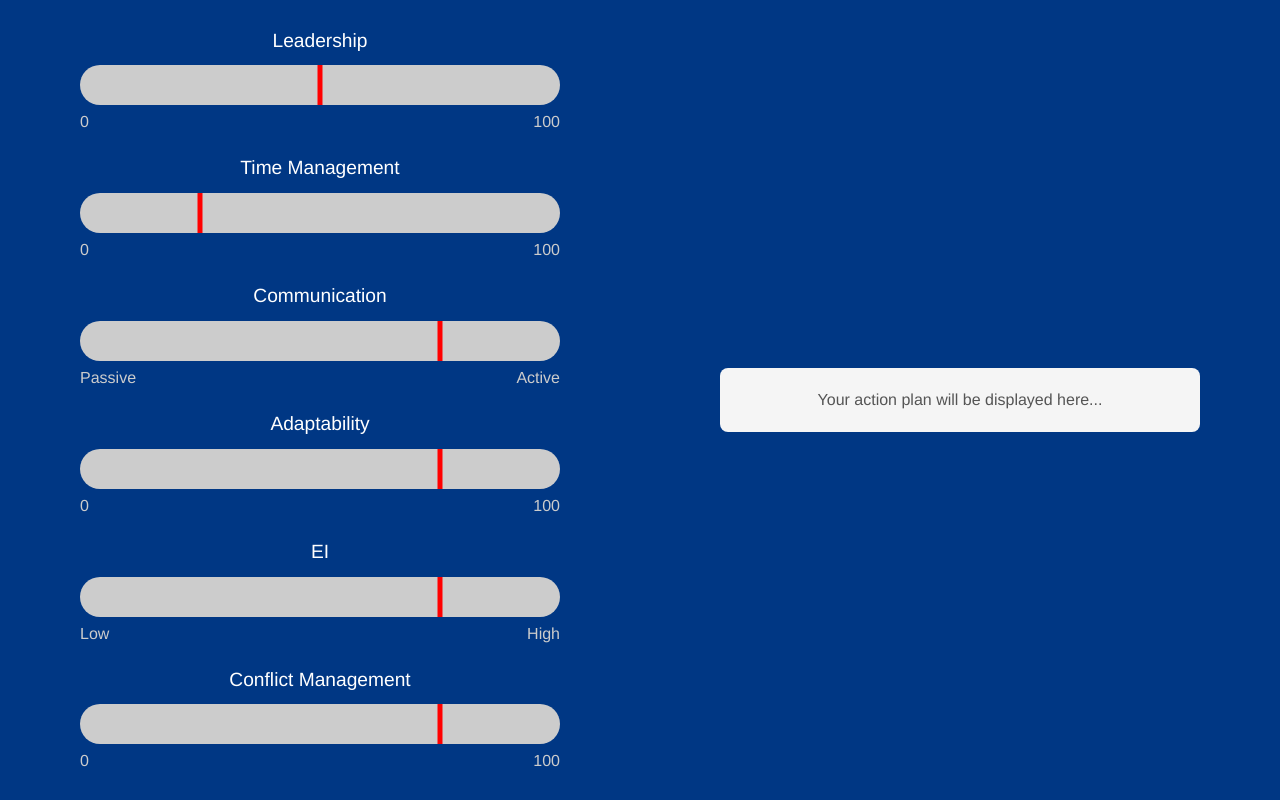
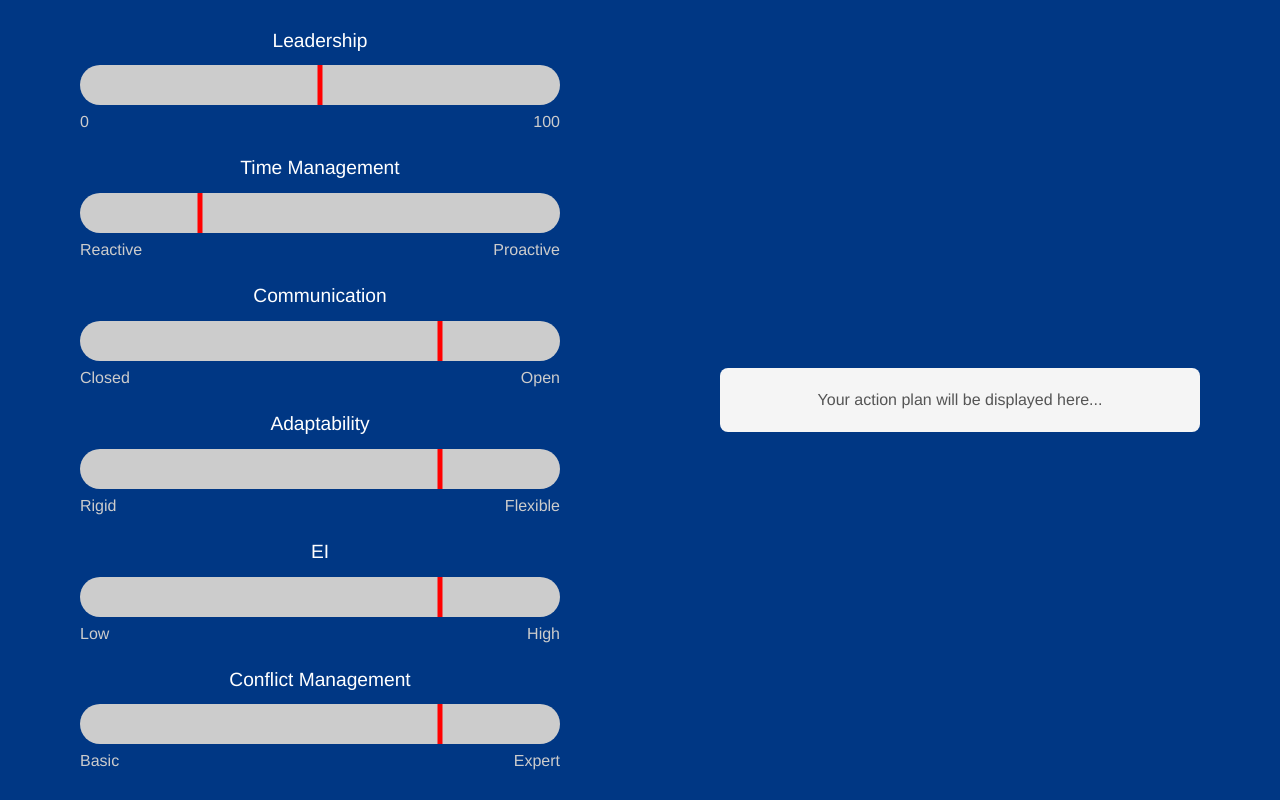
Before and after one commit to Yakultie/Reculturvate, a Flask app: template frontend/templates/report.html in a window 1280 px wide. Run offline with Flask 3, Linux system fonts and the light colour scheme; the template is opened without the code that fills it, so the values that code supplies are empty.

Commit message:
added scale extremes

```diff
--- a/frontend/templates/report.html
+++ b/frontend/templates/report.html
@@ -29,8 +29,8 @@
                     <div class="line" style="--line-position: 25%;"></div>
                 </div>
                 <div class="scale-labels">
-                    <span class="label-left">0</span>
-                    <span class="label-right">100</span>
+                    <span class="label-left">Reactive</span>
+                    <span class="label-right">Proactive</span>
                 </div>
             </div>
             <div class="scale-group">
@@ -39,8 +39,8 @@
                     <div class="line" style="--line-position: 75%;"></div>
                 </div>
                 <div class="scale-labels">
-                    <span class="label-left">Passive</span>
-                    <span class="label-right">Active</span>
+                    <span class="label-left">Closed</span>
+                    <span class="label-right">Open</span>
                 </div>
             </div>
             <div class="scale-group">
@@ -49,8 +49,8 @@
                     <div class="line" style="--line-position: 75%;"></div>
                 </div>
                 <div class="scale-labels">
-                    <span class="label-left">0</span>
-                    <span class="label-right">100</span>
+                    <span class="label-left">Rigid</span>
+                    <span class="label-right">Flexible</span>
                 </div>
             </div>
             <div class="scale-group">
@@ -69,8 +69,8 @@
                     <div class="line" style="--line-position: 75%;"></div>
                 </div>
                 <div class="scale-labels">
-                    <span class="label-left">0</span>
-                    <span class="label-right">100</span>
+                    <span class="label-left">Basic</span>
+                    <span class="label-right">Expert</span>
                 </div>
             </div>
         </div>
```
